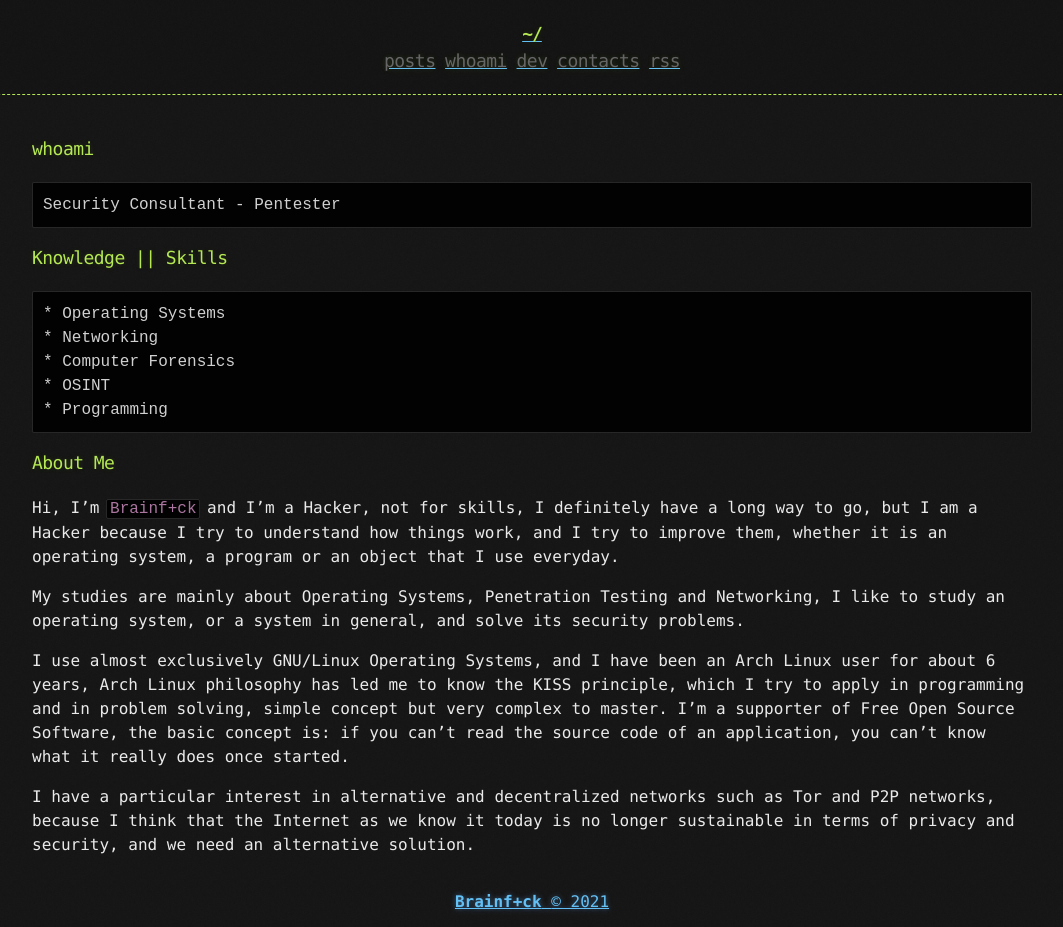
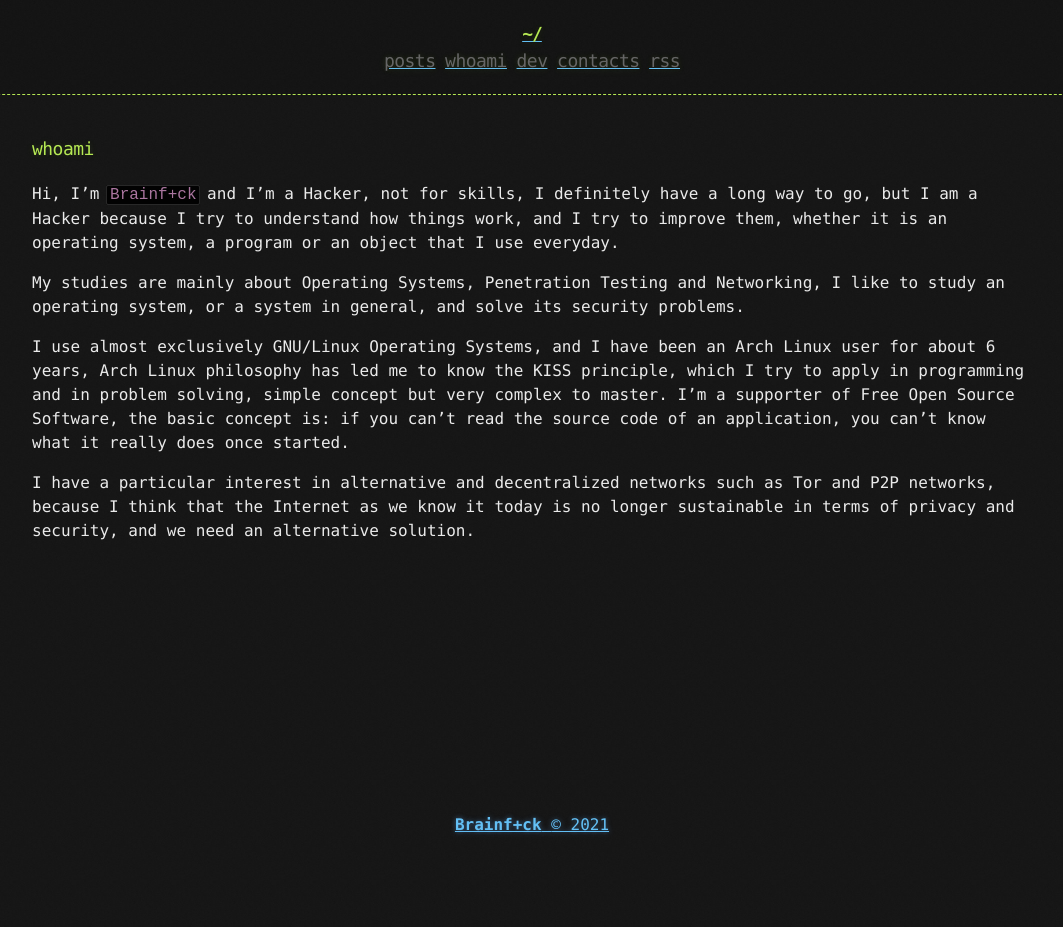
Before and after one commit to brainfucksec/brainfucksec.github.io, a Jekyll site: the page built from whoami.md, in a window 1280 px wide. Shown: the whole page, without its empty margins (108-1171 px from the left). Built offline with Jekyll 4.4.1, drawn with Linux system fonts in a browser that asks for light colours; after the commit the page ends 900 px from its top, so only the background shows below that.

Commit message:
Update about files

````diff
--- a/whoami.md
+++ b/whoami.md
@@ -4,20 +4,6 @@ title: whoami | brainf+ck
 ---
 
 ### whoami
-
-```
-Security Consultant - Pentester
-```
-
-### Knowledge || Skills
-
-    * Operating Systems
-    * Networking
-    * Computer Forensics
-    * OSINT
-    * Programming
-
-### About Me
 
 Hi, I'm `Brainf+ck` and I'm a Hacker, not for skills, I definitely have a long way to go, but I am a Hacker because I try to understand how things work, and I try to improve them, whether it is an operating system, a program or an object that I use everyday.
 
````
Also changed, not shown: contacts.md (+1 -5 lines).
